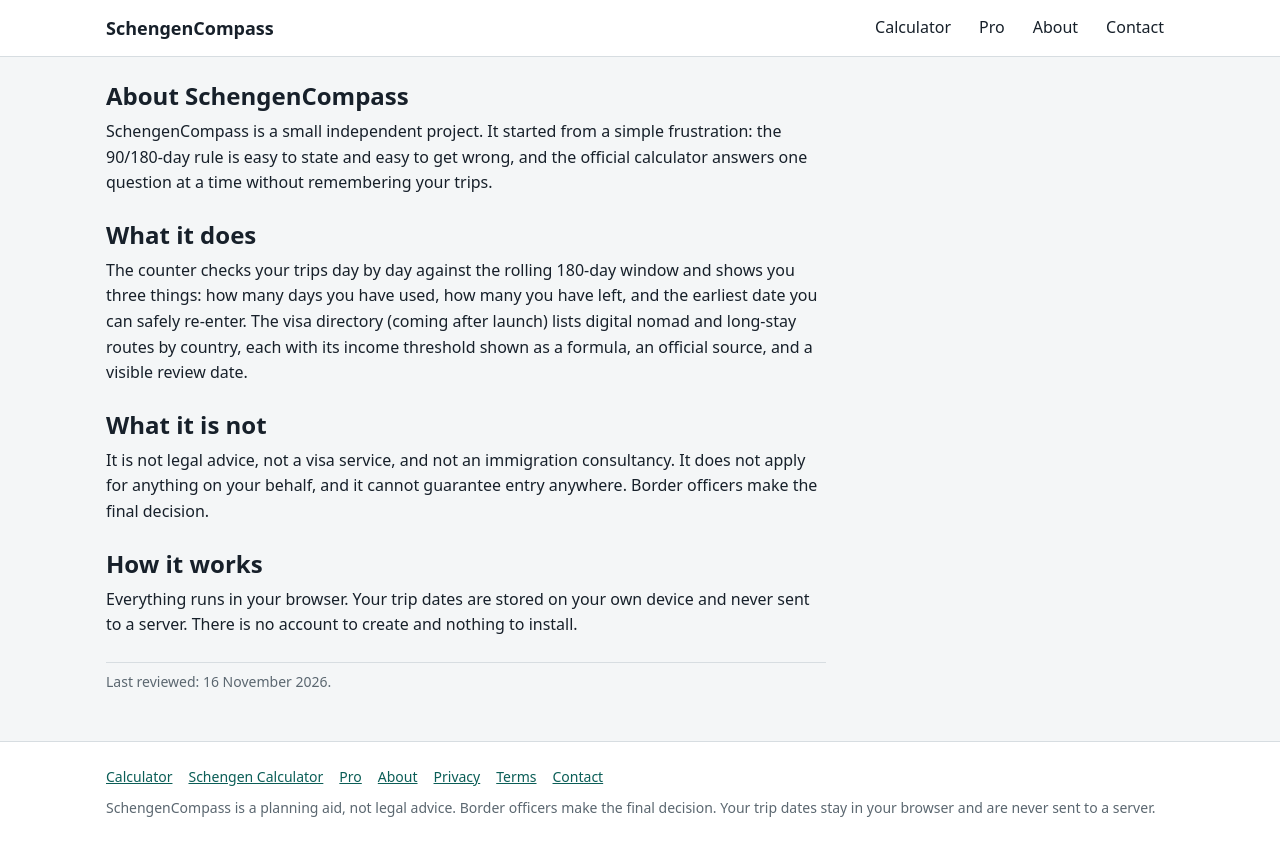
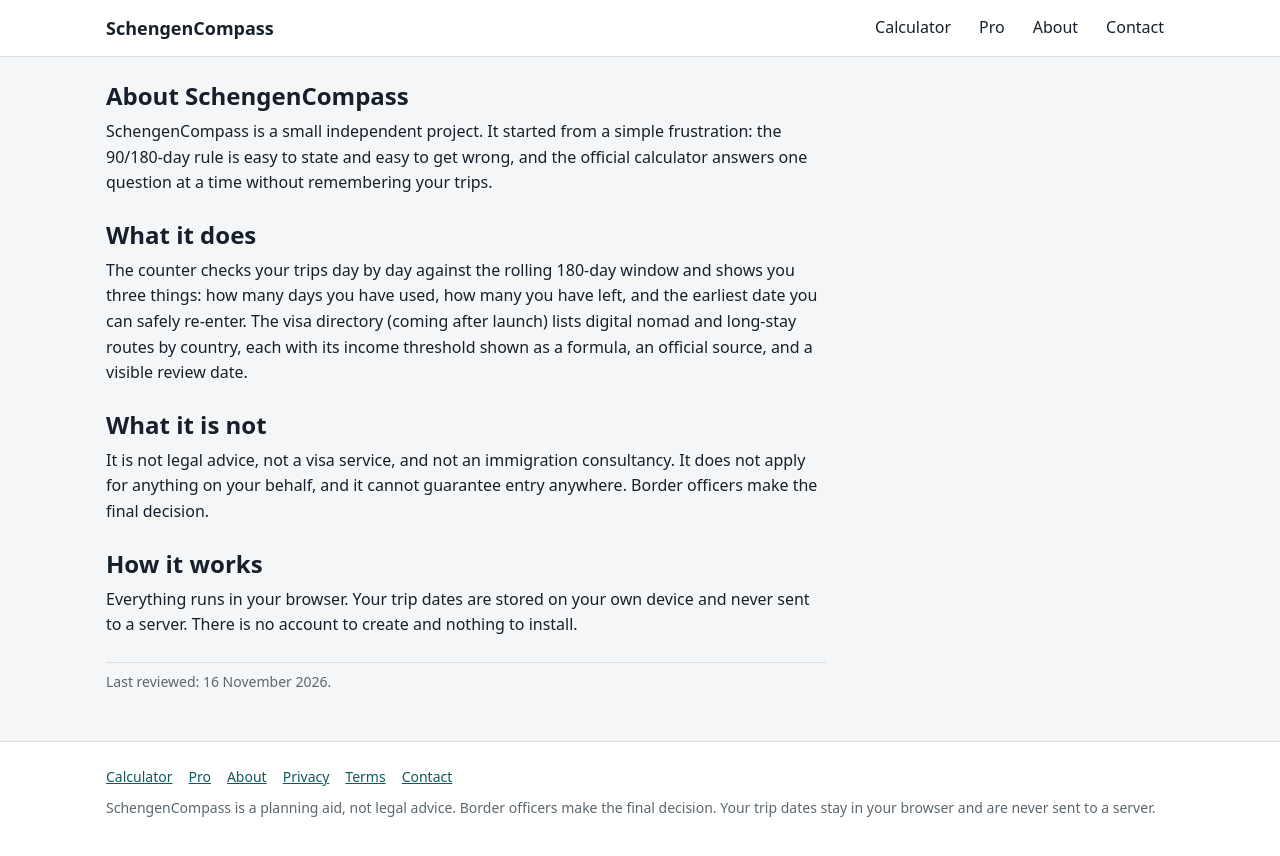
Before and after one commit to Ch-israr/schengencompass, a Next.js app: page /about in a window 1280 px wide. Shown: the top 856 px of the page. Built offline with nearby package versions, Linux system fonts and the light colour scheme.

Commit message:
SchengenCompass round 2: P0+P1 audit fixes (components/layout/Footer.tsx)

```diff
--- a/components/layout/Footer.tsx
+++ b/components/layout/Footer.tsx
@@ -5,8 +5,8 @@ export function Footer() {
     <footer className="site-footer">
       <div className="container">
         <nav aria-label="Footer navigation">
-          <Link href="/">Calculator</Link>
-          <Link href="/schengen-calculator/">Schengen Calculator</Link>
+          {/* One Calculator link only, to the canonical counter URL. */}
+          <Link href="/schengen-calculator/">Calculator</Link>
           <Link href="/pro/">Pro</Link>
           <Link href="/about/">About</Link>
           <Link href="/privacy/">Privacy</Link>
```
